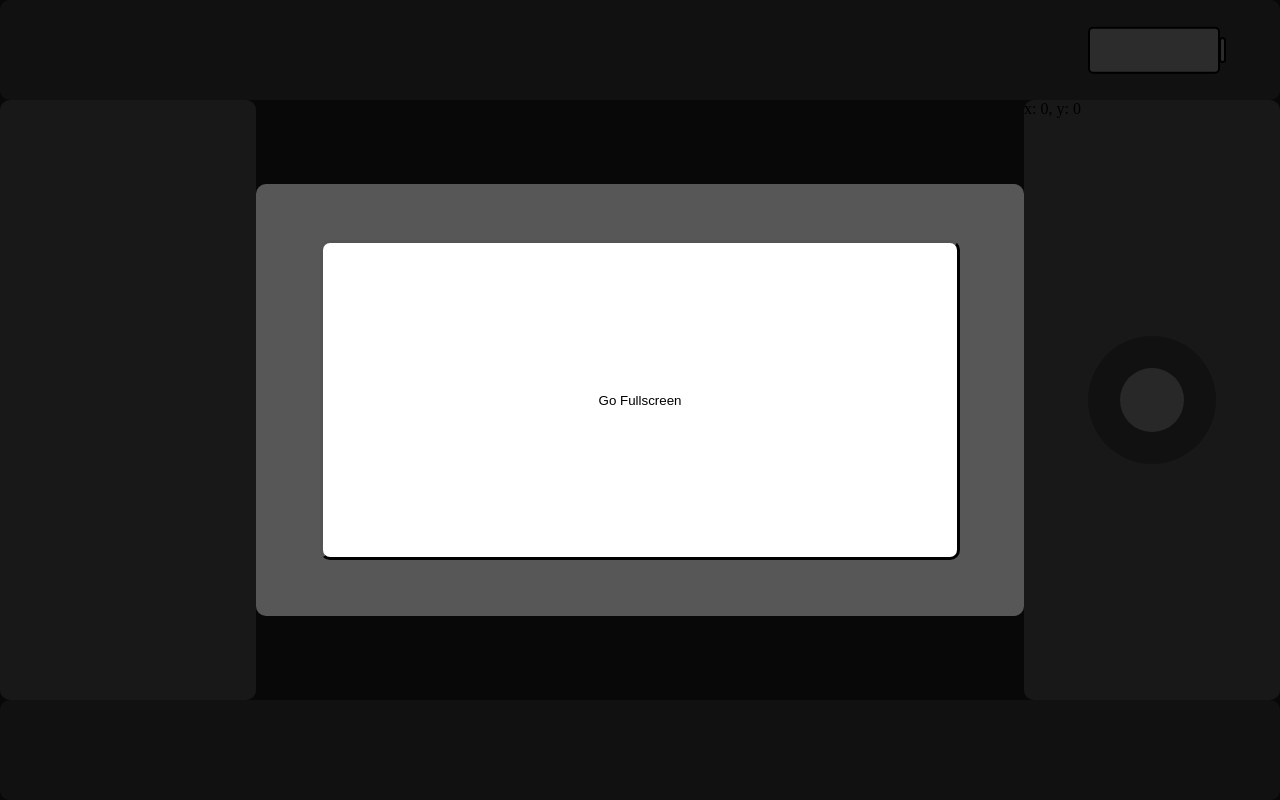
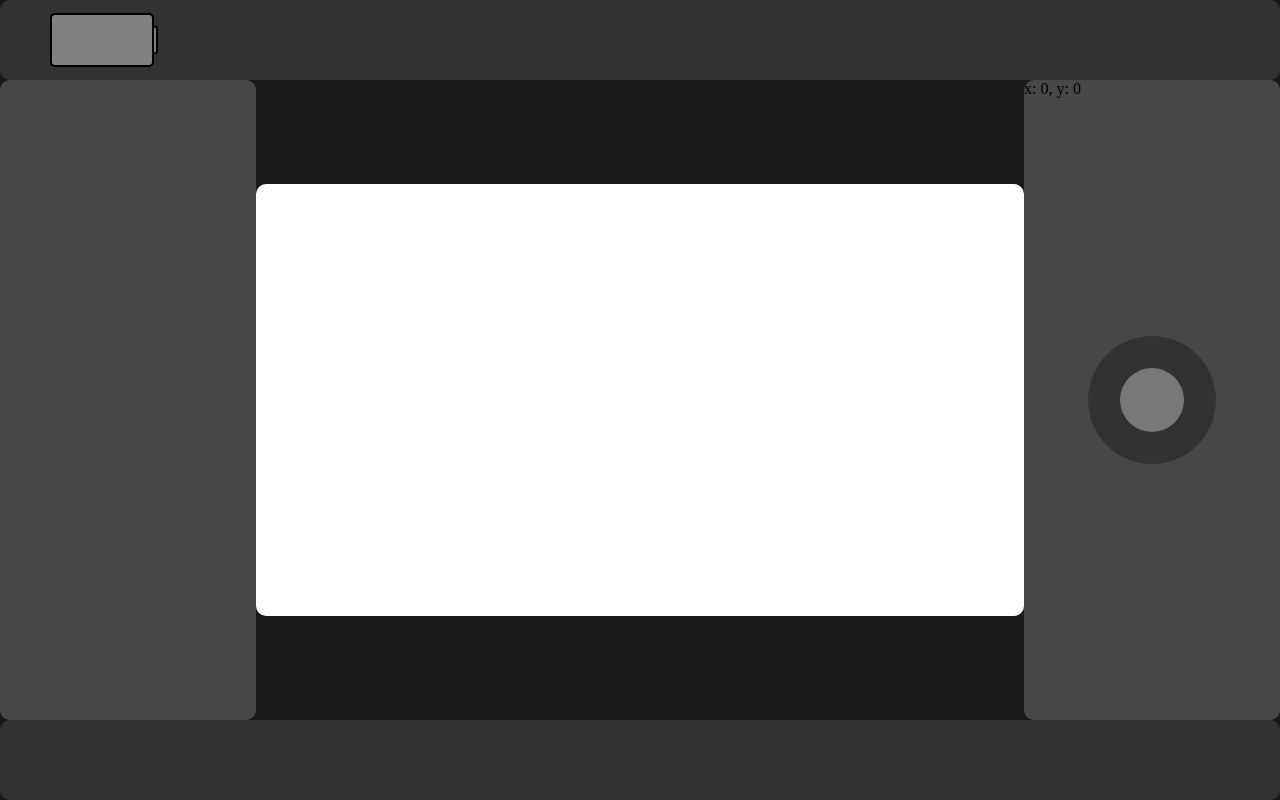
Before and after one commit to sangvikh/webhmi, a Flask app: page / in a window 1280 px wide. Run offline with Flask 3, Linux system fonts and the light colour scheme.

Commit message:
Fixed some stuff with the battery indicator

```diff
--- a/static/battery.js
+++ b/static/battery.js
@@ -1,3 +1,4 @@
+if ('getBattery' in navigator or true) {
     function updateBatteryStatus(battery) {
         const batteryLevel = document.getElementById('battery-level');
         const batteryText = document.getElementById('battery-text');
@@ -7,11 +8,11 @@
         batteryText.innerText = `${level.toFixed(0)}%`;
 
         if (level > 70) {
-        batteryLevel.style.backgroundColor = 'lime';
+            batteryLevel.style.backgroundColor = rgb(0,200,0);
         } else if (level > 30) {
-        batteryLevel.style.backgroundColor = 'yellow';
+            batteryLevel.style.backgroundColor = rgb(200,200,0);
         } else {
-        batteryLevel.style.backgroundColor = 'red';
+            batteryLevel.style.backgroundColor = rgb(200,0,0);
         }
     }
 
@@ -22,3 +23,7 @@
             updateBatteryStatus(battery);
         });
     });
+} else {
+    const batteryContainer = document.getElementById('battery-container');
+    batteryContainer.style.display = 'none';
+}
--- a/static/styles.css
+++ b/static/styles.css
@@ -10,7 +10,7 @@
 .banner {
     position: absolute;
     width: 100%;
-    height: 12.5%;
+    height: 10%;
     background-color: #323232;
     border-radius: 10px;
     z-index: -2;
@@ -19,8 +19,8 @@
 .widget {
     position: absolute;
     width: 20%;
-    height: 75%;
-    bottom: 12.5%;
+    height: 80%;
+    bottom: 10%;
     background-color: #474747;
     border-radius: 10px;
     z-index: -1;
@@ -60,12 +60,8 @@
     z-index: -2;
 }
 
-.joystick-value {
-    z-index: 99;
-}
-
 .fullscreen-button {
-    width: 50%;
+    width: 20%;
     aspect-ratio: 2;
     background-color: #ffffff;
     text-emphasis-color: white;
@@ -86,11 +82,11 @@
 
 .battery-container {
     position: absolute;
-    left: 85%;
+    left: 50px;
     top: 50%;
     transform: translateY(-50%);
-    width: 10%;
-    aspect-ratio: 3;
+    width: 100px;
+    height: 50px;
     border: 2px solid black;
     background-color: rgb(128, 128, 128);
     position: relative;
@@ -99,12 +95,13 @@
 }
 .battery-level {
     height: 100%;
-    background-color: lime;
+    background-color: rgb(0, 160, 0);
     position: absolute;
     left: 0;
     transition: width 0.5s;
     border-radius: 5px;
 }
+
 .battery-text {
     position: absolute;
     top: 50%;
@@ -113,3 +110,15 @@
     font-size: 24px;
     font-weight: bold;
 }
+
+.battery-pole {
+    position: absolute;
+    border: 2px solid black;
+    background-color: rgb(128, 128, 128);
+    border-radius: 5px;
+    left: 100%;
+    width: 2%;
+    height: 50%;
+    top: 50%;
+    transform: translateY(-50%);
+}
--- a/templates/index.html
+++ b/templates/index.html
@@ -11,15 +11,17 @@
         <div class="joystick" id="joystick"></div>
     </div>
 
+<!--
     <div class="overlay" id="overlay"></div>
     <button class="fullscreen-button" id="fullscreenButton">Go Fullscreen</button>
     <script src="{{ url_for('static', filename='fullscreen.js') }}"></script>
+-->
 
     <div class="banner" id="topBanner"style="top: 0;">
-        <div class="battery-container">
+        <div class="battery-container" id="battery-container">
             <div class="battery-level" id="battery-level"></div>
             <div class="battery-text" id="battery-text"></div>
-        <div class="battery-container" style="z-index: 1; width: 2%; height: 50%; left: 101%;"></div>
+        <div class="battery-pole"></div>
         </div>
         <script src="{{ url_for('static', filename='battery.js') }}"></script>
     </div>
@@ -28,7 +30,7 @@
     <div class="widget" id="leftWidget" style="left: 0;"></div>
 
     <div class="widget" id="rightWidget"style="right: 0;">
-        <div id="joystickValue" class="joystick-value">x: 0, y: 0</div>
+        <div id="joystickValue" style="z-index: 99;">x: 0, y: 0</div>
         <script src="{{ url_for('static', filename='joystick.js') }}"></script>
     </div>
 
```
Lines whose indentation alone changed are shown as unchanged.
